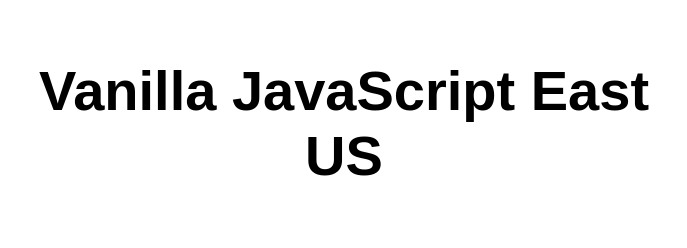
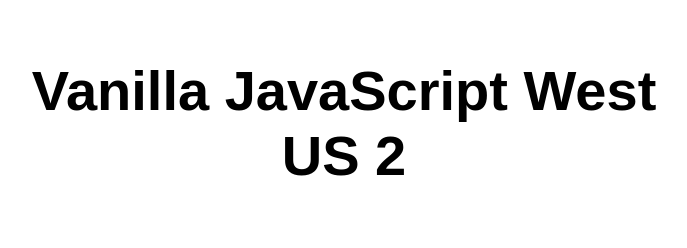
Before and after one commit to mishapos/fuzzy-journey, a plain HTML site: page src/index.html in a window 1280 px wide. Shown: the whole page, without its empty margins (296-983 px from the left). Drawn offline with Linux system fonts and the light colour scheme.

Commit message:
Update index.html

```diff
--- a/src/index.html
+++ b/src/index.html
@@ -10,7 +10,7 @@
 
 <body>
   <main>
-    <h1>Vanilla JavaScript East US</h1>
+    <h1>Vanilla JavaScript West US 2</h1>
   </main>
 </body>
 
```
